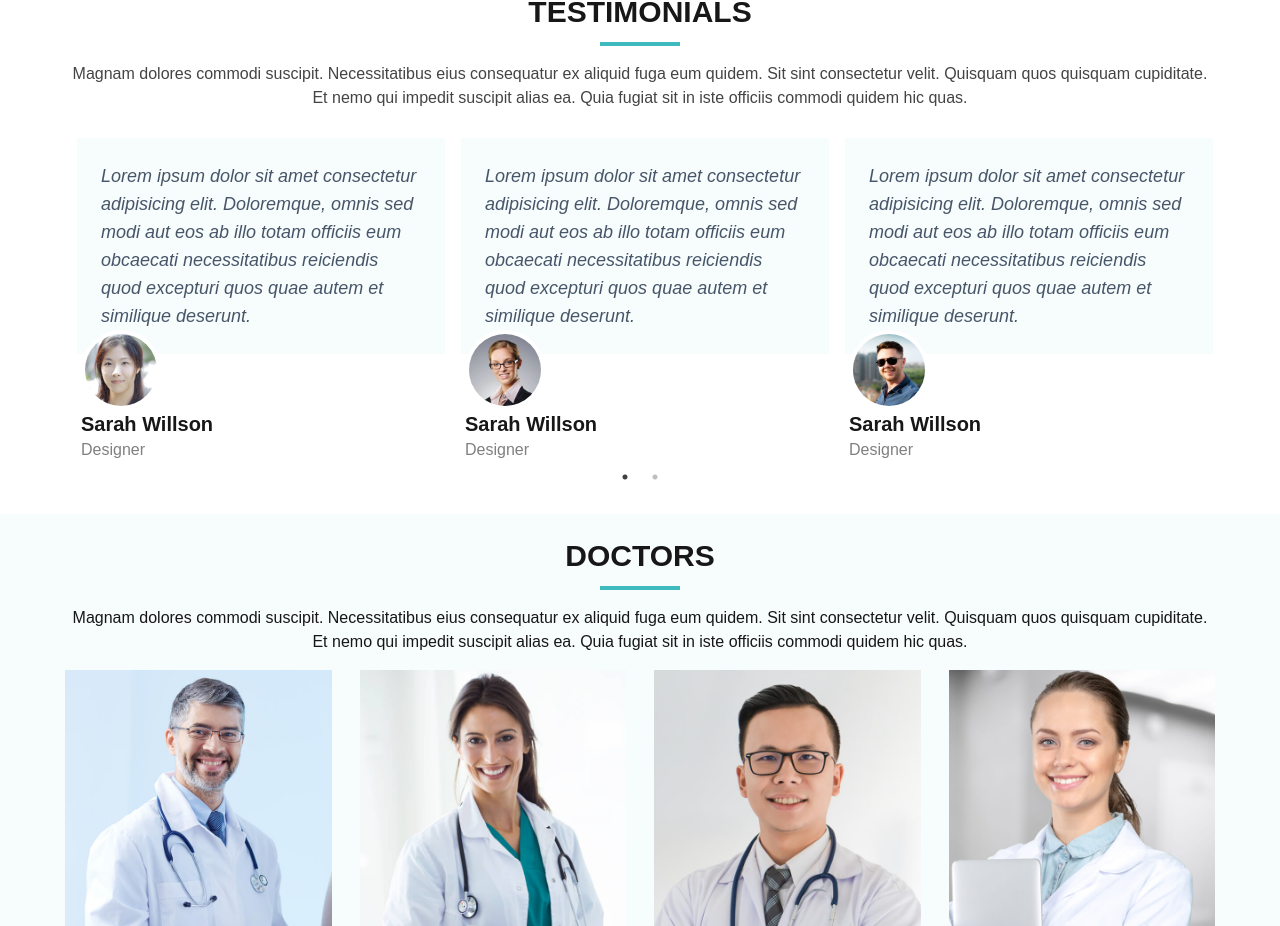
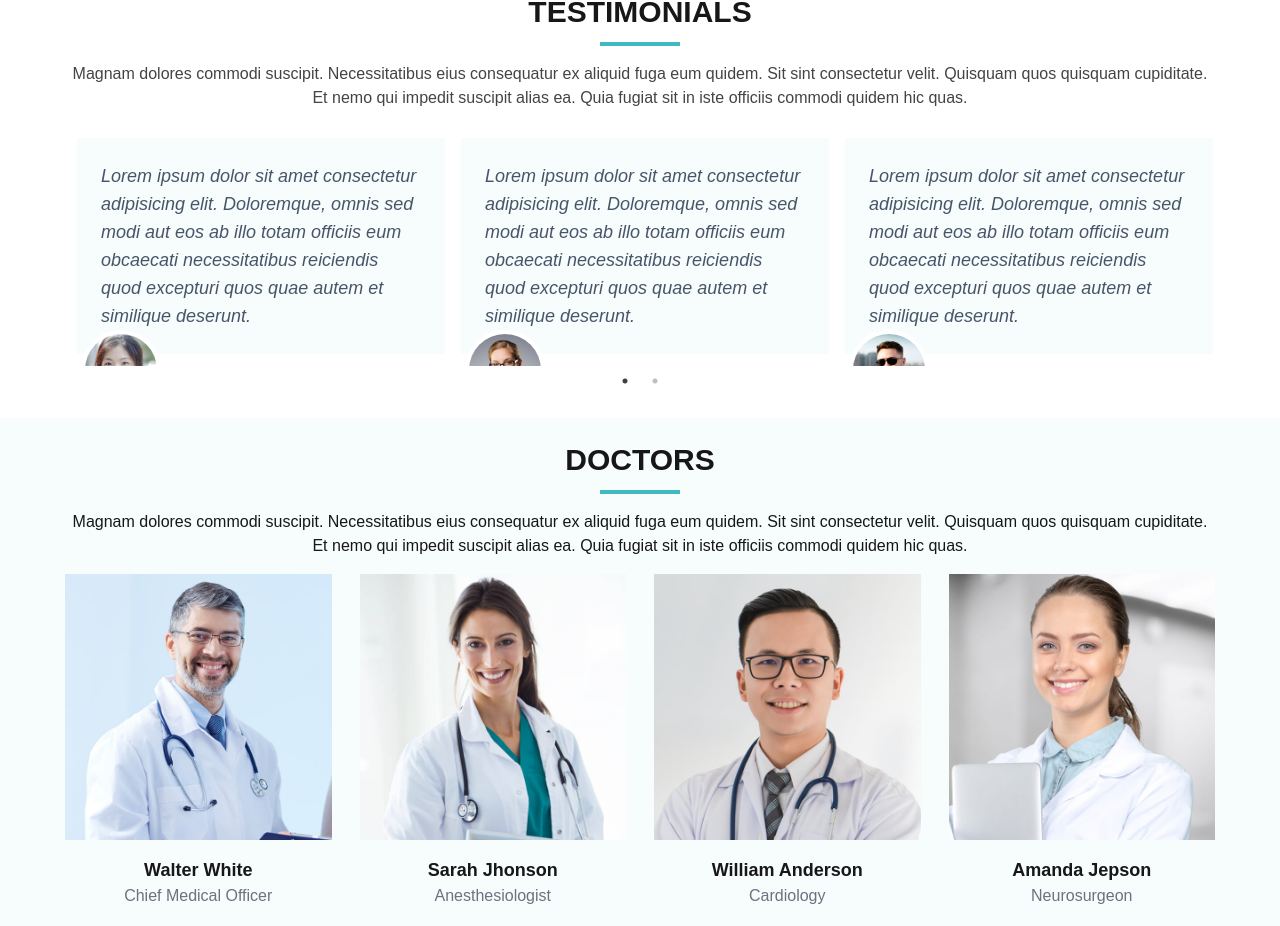
Before and after one commit to amaniCoding/medico, a Next.js app: page / in a window 1280 px wide. Shown: the part 4399-5325 px from the top of the page. Built offline with nearby package versions, Linux system fonts and the light colour scheme.

Commit message:
added some features

```diff
--- a/app/ui/testimonials.tsx
+++ b/app/ui/testimonials.tsx
@@ -73,7 +73,7 @@ export default function Testimonials() {
               </div>
 
             </div>
-            <div className="min-h-[320px] md:p-0 p-5">
+            <div className="md:p-0 p-5">
               <div className="relative p-6 bg-[#F7FCFC]">
                 <p className="italic text-lg text-slate-600">Lorem ipsum dolor sit amet consectetur adipisicing elit. Doloremque, omnis sed modi aut eos ab illo totam officiis eum obcaecati necessitatibus reiciendis quod excepturi quos quae autem et similique deserunt.</p>
 
@@ -92,7 +92,7 @@ export default function Testimonials() {
               </div>
 
             </div>
-            <div className="min-h-[320px] md:p-0 p-5">
+            <div className=" md:p-0 p-5">
               <div className="relative p-6 bg-[#F7FCFC]">
                 <p className="italic text-lg text-slate-600">Lorem ipsum dolor sit amet consectetur adipisicing elit. Doloremque, omnis sed modi aut eos ab illo totam officiis eum obcaecati necessitatibus reiciendis quod excepturi quos quae autem et similique deserunt.</p>
 
@@ -111,7 +111,7 @@ export default function Testimonials() {
               </div>
 
             </div>
-            <div className="min-h-[320px] md:p-0 p-5">
+            <div className=" md:p-0 p-5">
               <div className="relative p-6 bg-[#F7FCFC]">
                 <p className="italic text-lg text-slate-600">Lorem ipsum dolor sit amet consectetur adipisicing elit. Doloremque, omnis sed modi aut eos ab illo totam officiis eum obcaecati necessitatibus reiciendis quod excepturi quos quae autem et similique deserunt.</p>
 
@@ -130,7 +130,7 @@ export default function Testimonials() {
               </div>
 
             </div>
-            <div className="min-h-[320px] md:p-0 p-5">
+            <div className=" md:p-0 p-5">
               <div className="relative p-6 bg-[#F7FCFC]">
                 <p className="italic text-lg text-slate-600">Lorem ipsum dolor sit amet consectetur adipisicing elit. Doloremque, omnis sed modi aut eos ab illo totam officiis eum obcaecati necessitatibus reiciendis quod excepturi quos quae autem et similique deserunt.</p>
 
```
